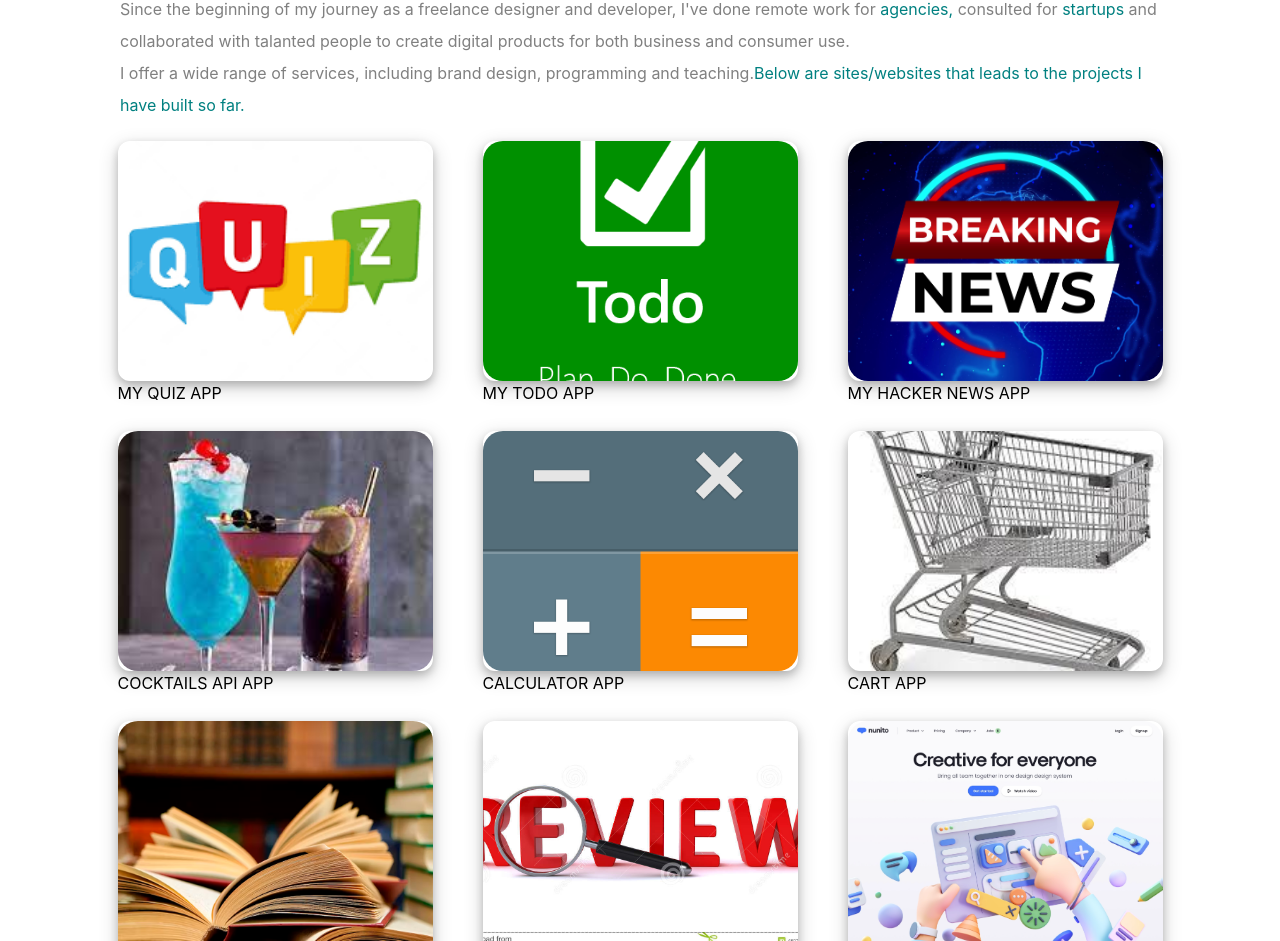
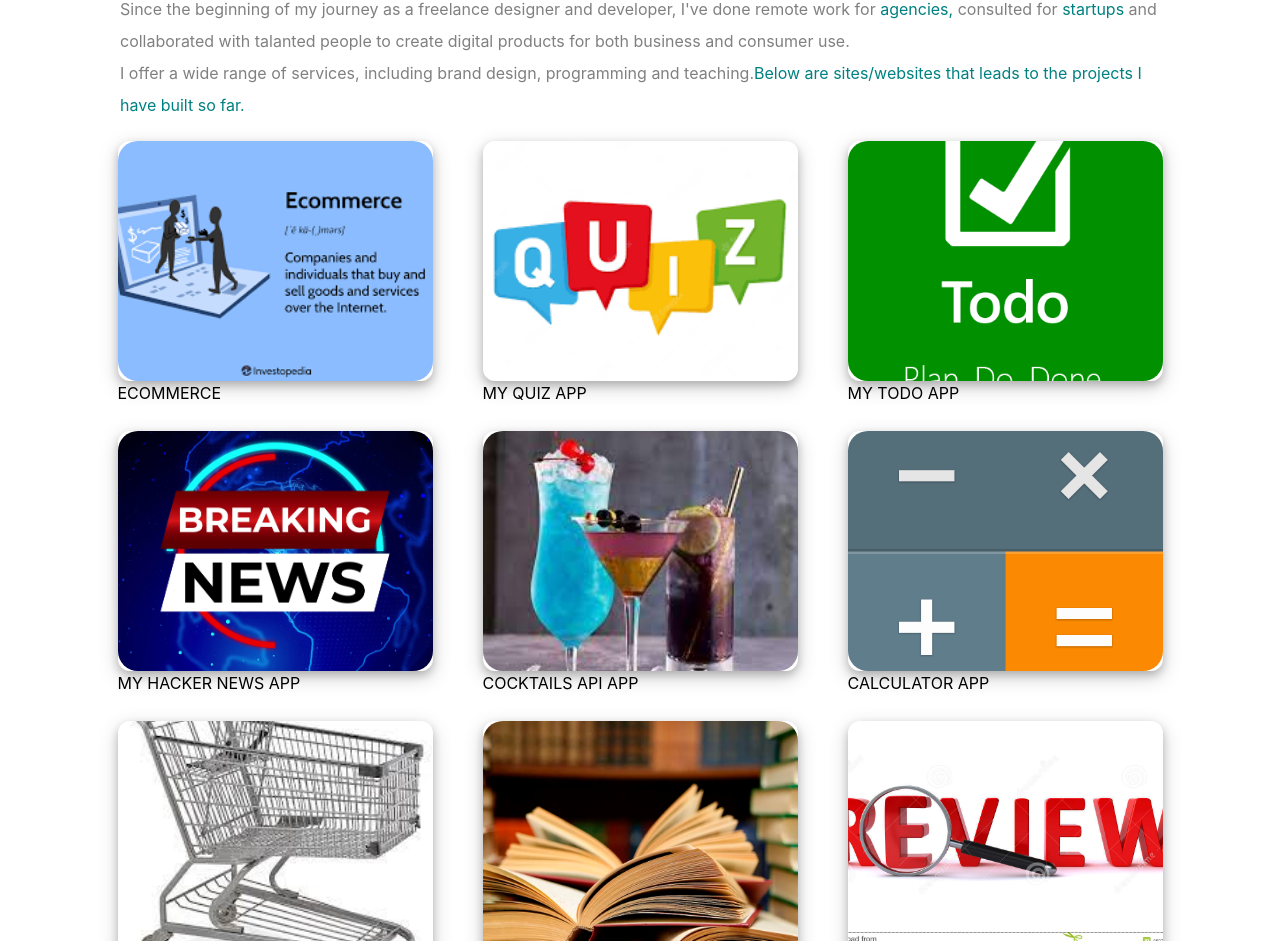
Before and after one commit to ChichebeDarlington/updated-portfolio, a React (Vite) app: page / in a window 1280 px wide. Shown: the part 1537-2478 px from the top of the page. Built offline with nearby package versions, Linux system fonts and the light colour scheme.

Commit message:
committed

```diff
--- a/src/sections/Section3.jsx
+++ b/src/sections/Section3.jsx
@@ -28,12 +28,26 @@ const Section3 = () => {
           // style={{ width: "100%" }}
         >
           <Link
+            to="https://mazi-commerce-real.netlify.app"
+            target="_blank"
+            rel="noopener noreferrer"
+          >
+            <img src="/ecommerce.png" alt="" />
+            <p className="absolute">ECOMMERCE</p>
+          </Link>
+        </div>
+        <div
+          className="section-3-img-container relative"
+          // style={{ width: "100%" }}
+        >
+          <Link
             to="https://mazi-quiz.netlify.app"
             target="_blank"
             rel="noopener noreferrer"
           >
             <img src="/quiz-rel.png" alt="" />
             <p className="absolute">MY QUIZ APP</p>
+            {/* https://mazi-commerce-real.netlify.app */}
           </Link>
         </div>
         <div className="section-3-img-container relative">
```
Also changed, not shown: public/ecommerce.png (added).
